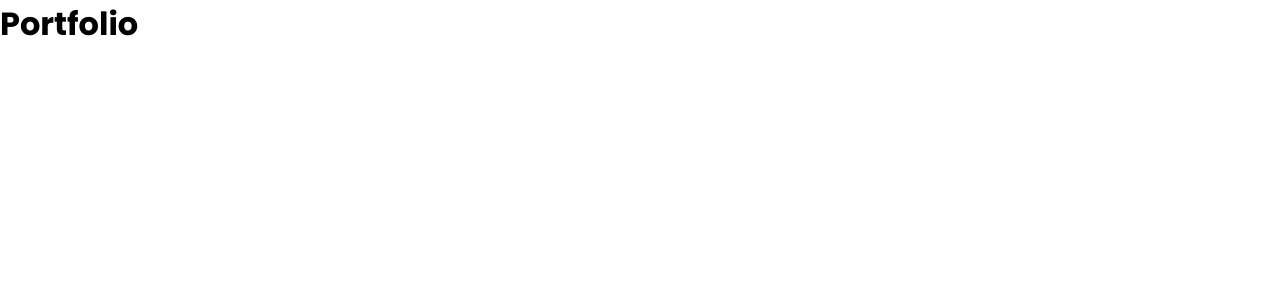
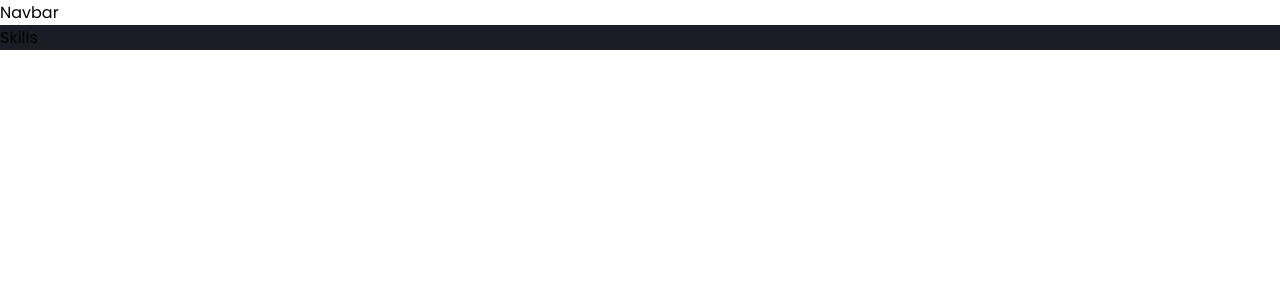
Before and after one commit to rahulphatangare01/Personal-portfolio-, a React (Create React App) app in the folder portfolio/: page / in a window 1280 px wide. Shown: the top 300 px of the page. Built offline with nearby package versions, Linux system fonts and the light colour scheme.

Commit message:
created simple component

```diff
--- a/portfolio/src/App.js
+++ b/portfolio/src/App.js
@@ -1,13 +1,49 @@
-import logo from './logo.svg';
 import './App.css';
+import styled, {ThemeProvider} from 'styled-components';
+import {darkTheme} from './utils/themes/themes';
+import HeroSection from './components/pages/HeroSection';
+import Skills from './components/pages/Skills';
+import Navbar from './components/pages/Navbar';
+import Education from './components/pages/Education';
+
+
+const Body  = styled.div`
+background-color:${({theme})=>theme.bg};
+width:100%;
+height:100%;
+overflow-x:hidden;
+`;
+
+const Wrapper = styled.div`
+background:linear-gradient(
+  38.73deg,
+  rgba(204, 0, 187, 0.15) 0%,
+  rgba(201, 32, 184, 0) 50%,
+  ),
+
+  linear-gradient(
+    141.27deg,
+    rgba(0, 70, 209, 0) 50%,
+    rgba(0, 70, 209, 0.15) 100%
+  );
+  width:100%;
+  clip-path: polygon(0 0, 100% 0, 100% 100%, 30% 98%, 0 100%);
+  `;
+
 
 function App() {
   return (
-    <div className="App">
-     <h1>
-      Portfolio
-     </h1>
-    </div>
+
+  <ThemeProvider theme={darkTheme}>
+    <Navbar/>
+     <Body>
+      <HeroSection/>
+      <Wrapper>
+      <Skills/>
+      <Education/>
+      </Wrapper>
+     </Body>
+    </ThemeProvider>
   );
 }
 
--- /dev/null
+++ b/portfolio/src/components/pages/Education/index.js
@@ -0,0 +1,11 @@
+import React from 'react'
+
+function Education() {
+  return (
+    <div>
+
+    </div>
+  )
+}
+
+export default Education
--- /dev/null
+++ b/portfolio/src/components/pages/HeroSection/index.js
@@ -0,0 +1,11 @@
+import React from 'react'
+
+function HeroSection() {
+  return (
+    <div>
+
+    </div>
+  )
+}
+
+export default HeroSection
--- /dev/null
+++ b/portfolio/src/components/pages/Navbar/index.js
@@ -0,0 +1,11 @@
+import React from 'react'
+
+function Navbar() {
+  return (
+    <div>
+      Navbar
+    </div>
+  )
+}
+
+export default Navbar
--- /dev/null
+++ b/portfolio/src/components/pages/Skills/index.js
@@ -0,0 +1,11 @@
+import React from 'react'
+
+function Skills() {
+  return (
+    <div>
+      Skills
+    </div>
+  )
+}
+
+export default Skills
```
